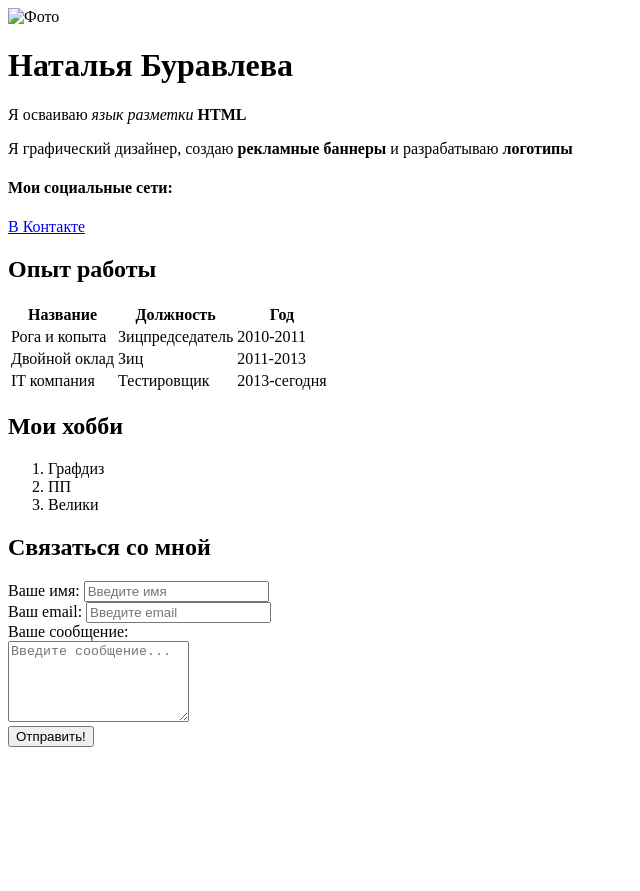
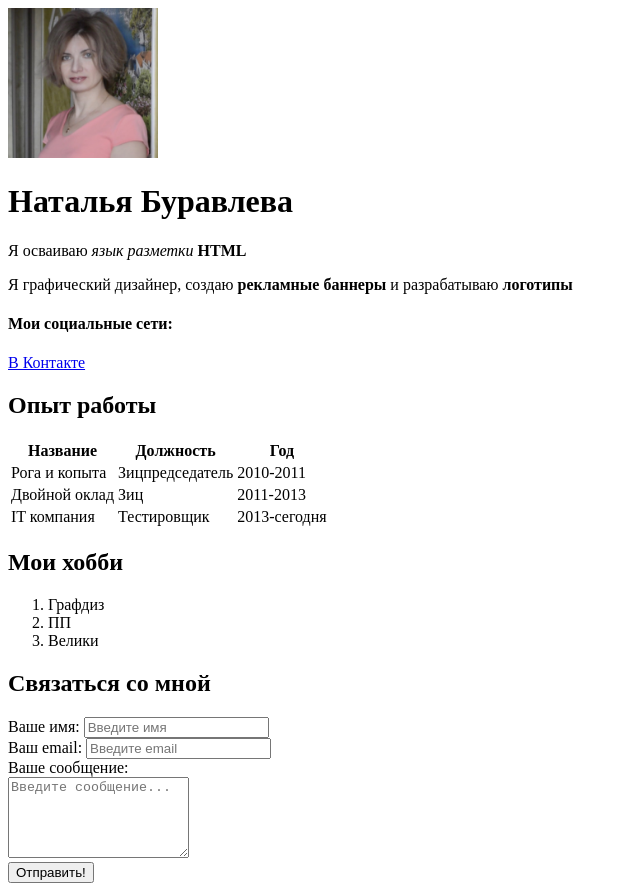
Before and after one commit to NBuravleva/resume, a plain HTML site: page index.html in a window 1280 px wide. Shown: the whole page, without its empty margins (0-640 px from the left). Before the commit the page ends 800 px from the top, so only its background shows below. Drawn offline with Linux system fonts and the light colour scheme.

Commit message:
Update index.html

```diff
--- a/index.html
+++ b/index.html
@@ -9,7 +9,7 @@
     <title>Nataly Resume</title>
 </head>
 <body>
-    <img src="img/я.jpg" alt="Фото"width="150">
+    <img src="я.jpg" alt="Фото"width="150">
     <h1>Наталья Буравлева</h1>
     <p>Я осваиваю <em>язык разметки</em> <strong>HTML</strong></p>
     <P>Я графический дизайнер, создаю <strong>рекламные баннеры</strong> и разрабатываю <strong>логотипы</strong></P>
```
